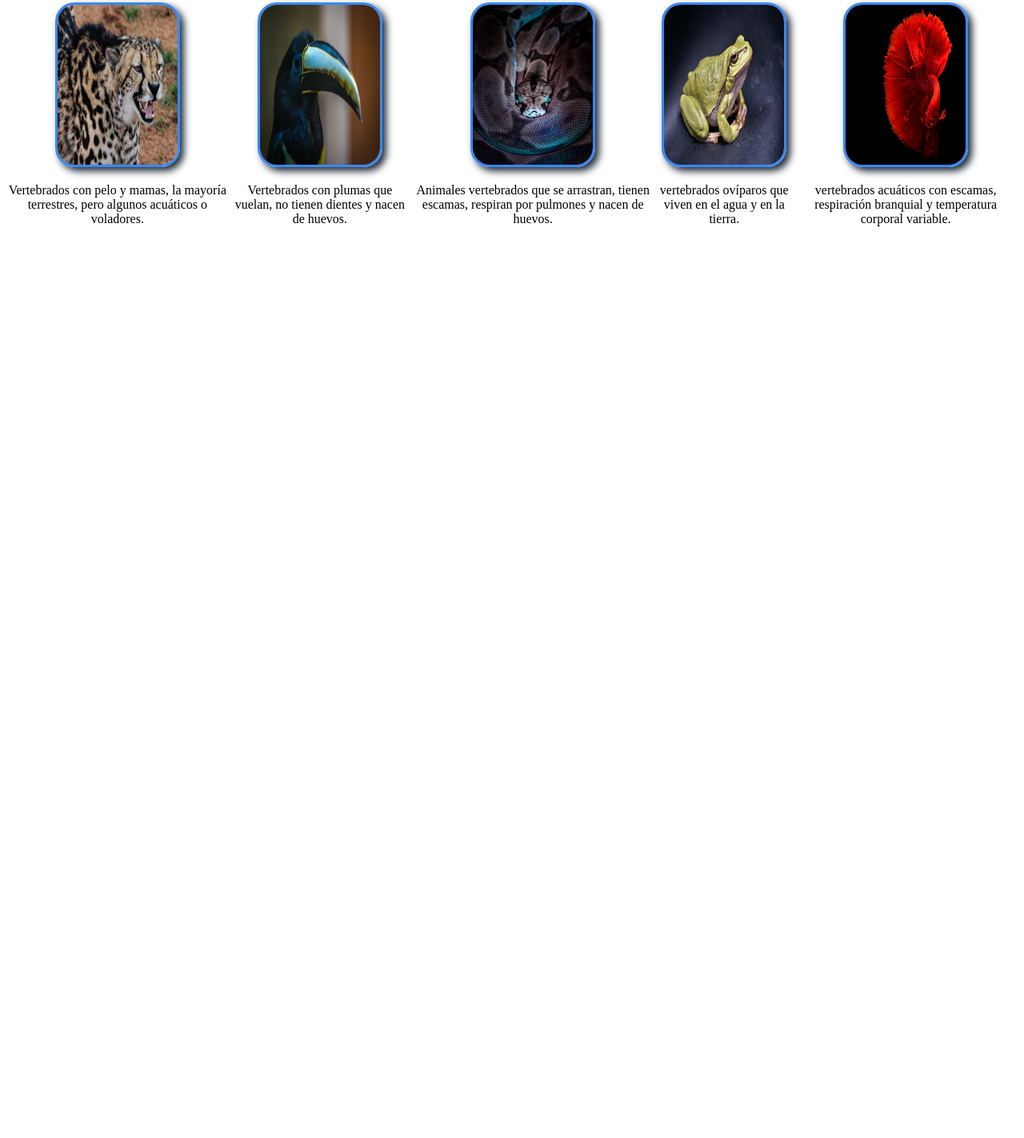
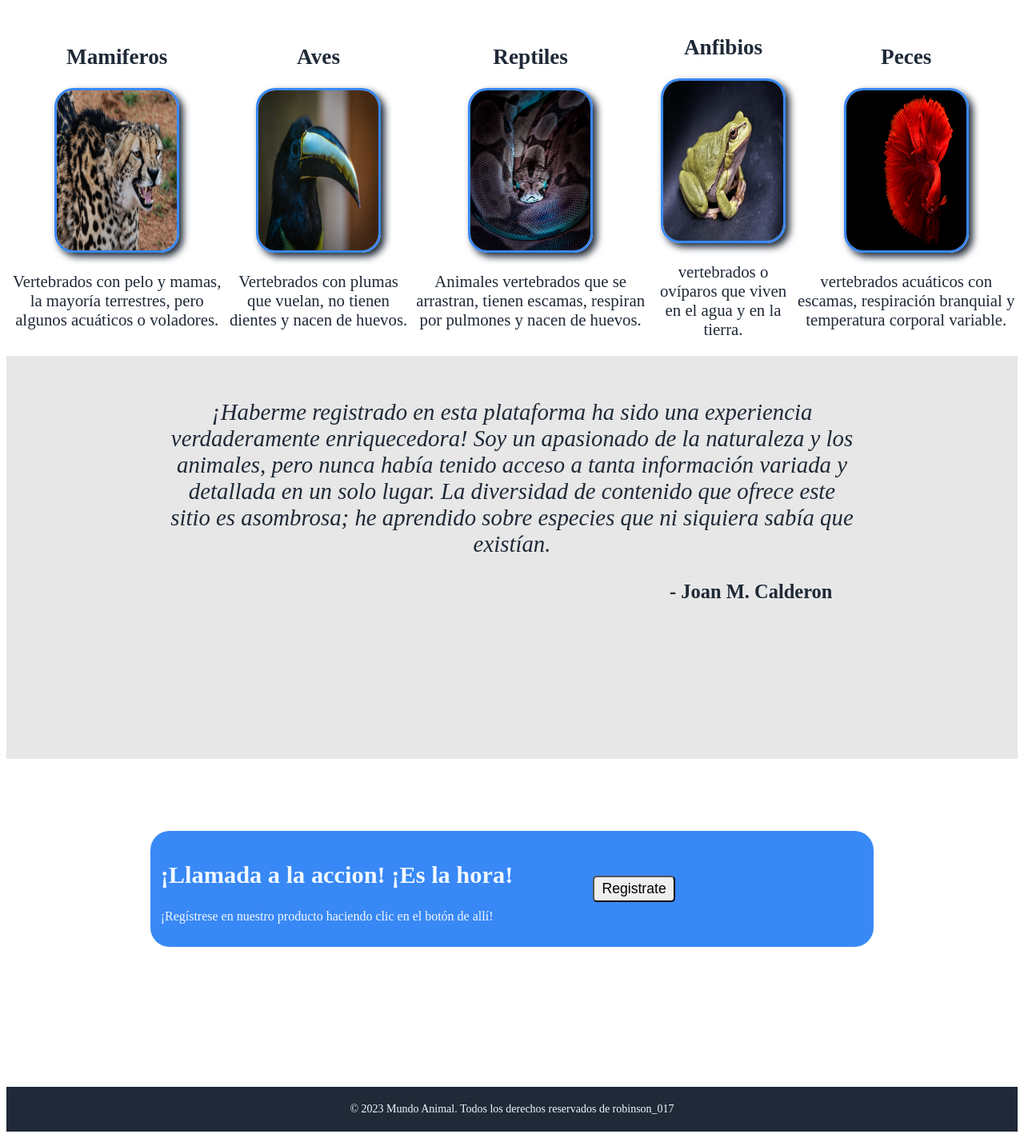
Before and after one commit to RobinsonJr017/pagina-inicio, a plain HTML site: page index.html in a window 1280 px wide. Shown: the part 724-2147 px from the top of the page at 80% size. Before the commit the page ends 1031 px from the top, so only its background shows below. Drawn offline with Linux system fonts and the light colour scheme.

Commit message:
Finalizacion del proyecto (No es responsive)

```diff
--- a/index.html
+++ b/index.html
@@ -15,9 +15,9 @@
                     alt="Logo">
                     <h1 class="titulo">Mundo animal</h1>
                     <div class="anclas">
-                        <a>Informacion</a>
-                        <a>Testimonios</a>
-                        <a>Registrarse</a>
+                        <a style="cursor:pointer">Informacion</a>
+                        <a style="cursor:pointer">Testimonios</a>
+                        <a style="cursor:pointer">Registrarse</a>
                     </div>
                 </div>
             </nav>
@@ -25,8 +25,8 @@
             <div class="container">
                 <div class="container1">
                     <h2> Aprende sobre el interesante mundo animal</h2>
-                    <p>Explorar y comprender el mundo animal es fundamental para ampliar nuestro conocimiento y aprecio por la naturaleza que nos rodea. Aprender sobre los animales no solo nos permite entender la complejidad y diversidad de la vida en la Tierra, sino que también nos brinda valiosas lecciones sobre la coexistencia, la adaptación y la sostenibilidad.</p>
-                <button>Incribirse</button>
+                    <p class="p1">Explorar y comprender el mundo animal es fundamental para ampliar nuestro conocimiento y aprecio por la naturaleza que nos rodea. Aprender sobre los animales no solo nos permite entender la complejidad y diversidad de la vida en la Tierra, sino que también nos brinda valiosas lecciones sobre la coexistencia, la adaptación y la sostenibilidad.</p>
+                <button class="btn1" style="cursor:pointer">Incribirse</button>
                 </div>
                 <div class="img0">
                     <img src="/images/buho.jpg"
@@ -47,6 +47,7 @@
             <div>
                 <div class="imagenes">
                     <div class="img1">
+                        <h2>Mamiferos</h2>
                         <img src="/images/guepardo.jpg"
                         alt="Imgane de un mamifero"
                         width="150px"
@@ -55,6 +56,7 @@
                             Vertebrados con pelo y mamas, la mayoría terrestres, pero algunos acuáticos o voladores.</p>
                     </div>
                     <div class="img2">
+                        <h2>Aves</h2>
                         <img src="/images/ave.jpg"
                         alt="Imgane de un ave"
                         width="150px"
@@ -62,6 +64,7 @@
                         <p>Vertebrados con plumas que vuelan, no tienen dientes y nacen de huevos.</p>
                     </div>
                     <div class="img3">
+                        <h2>Reptiles</h2>
                         <img src="/images/snake.jpg"
                         alt="Imgane de un reptil"
                         width="150px"
@@ -69,13 +72,15 @@
                         <p>Animales vertebrados que se arrastran, tienen escamas, respiran por pulmones y nacen de huevos.</p>
                     </div>
                     <div class="img4">
+                        <h2>Anfibios</h2>
                         <img src="/images/anfibio.jpg"
                         alt="Imgane de un banfibio"
                         width="150px"
                         height="200px">
-                        <p>vertebrados ovíparos que viven en el agua y en la tierra.</p>
+                        <p>vertebrados o ovíparos que viven en el agua y en la tierra.</p>
                     </div>
                     <div class="img5">
+                        <h2>Peces</h2>
                         <img src="/images/fish.jpg"
                         alt="Imgane de un pez"
                         width="150px"
@@ -86,5 +91,33 @@
             </div>
         </div>
     </section>
+
+    <section>
+        <div class="contenedor-seccion2">
+            <div class="parrafo">
+                <p class="info">¡Haberme registrado en esta plataforma ha sido una experiencia verdaderamente enriquecedora! Soy un apasionado de la naturaleza y los animales, pero nunca había tenido acceso a tanta información variada y detallada en un solo lugar. La diversidad de contenido que ofrece este sitio es asombrosa; he aprendido sobre especies que ni siquiera sabía que existían.</p>
+                <p class="nombre">- Joan M. Calderon </p>
+            </div>
+        </div>
+    </section>
+
+    <section>
+        <div class="contenedor-seccion3">
+            <div class="cont-secundario">
+                <div class="txt">
+                    <h1>¡Llamada a la accion! ¡Es la hora! </h1>
+                    <p>¡Regístrese en nuestro producto haciendo clic en el botón de allí!</p>
+                </div>
+                <div class="btn">
+                    <button style="cursor:pointer" class="btn2">Registrate</button>
+                </div>
+            </div>
+
+        </div>
+    </section>
+
+    <footer>
+        <p>&copy; 2023 Mundo Animal. Todos los derechos reservados de robinson_017</p>
+    </footer>
 </body>
 </html>
--- a/style.css
+++ b/style.css
@@ -5,13 +5,25 @@ header {
 }
 
 .container-nav p, a {
-    color: rgb(170, 170, 170);
+    color: #e7e7e7;
 }
 
 .container-nav h1, h2{
     color: aliceblue;
 }
 
+h1 {
+    font-size: 190%;
+}
+
+h2 {
+    font-size: 170%;
+}
+
+.p1 {
+    font-size: 130%;
+
+}
 
 .barra {
     padding:8px;
@@ -31,6 +43,11 @@ header {
 
 a {
     margin-left: 40px;
+    font-size: 130%;
+}
+
+a:hover {
+    color: #3888f6;
 }
 
 .container {
@@ -49,16 +66,39 @@ a {
     box-shadow: 5px 5px 10px hsl(215, 91%, 74%);
 }
 
+.btn1 {
+    border-radius: 5px;
+    padding: 2%;
+    padding-left: 5%;
+    padding-right: 5%;
+    font-size: 110%;
+}
+
+.btn1:hover {
+    background-color: #3888f6;
+    color: aliceblue;
+}
+
 
 /*Seccion 1*/
 
 .contenedor-seccion1 {
     text-align: center;
+    color:#1f2937
+}
+
+.imagenes h2 {
+    color:#1f2937
 }
 
 .imagenes  {
     display: flex;
     align-items: center;
+}
+
+.imagenes p {
+    font-size: 130%;
+
 }
 
 .imagenes img {
@@ -71,3 +111,89 @@ a {
 .imagenes img:hover {
     transform: scale(1.1);
 }
+
+
+/* Seccion 2 Testimonios*/
+
+.contenedor-seccion2 {
+    background-color: #e7e7e7;
+    width: 100%;
+    height: 63vh;
+}
+
+.parrafo {
+    margin-left: 180px;
+    margin-right: 180px;
+    padding: 2%;
+    padding-bottom: 0%;
+    align-items: center;
+    text-align: center;
+    color: #1f2937;
+    font-size: 180%;
+}
+
+.info {
+    font-style: italic;
+}
+
+.nombre {
+    margin-left: 70%;
+    font-weight: bold;
+    font-size: 85%;
+}
+
+/* Seccion 3 (registrarse) */
+
+.contenedor-seccion3 {
+    background-color: #ffffff;
+    width: 100%;
+    height: 40vh;
+}
+
+.cont-secundario {
+    display: flex;
+    align-items: center;
+    margin-left: 180px;
+    margin-right: 180px;
+    margin-top: 90px;
+    margin-bottom: 30px;
+    padding: 1%;
+    background-color: #3888f6;
+    border-radius: 24px;
+    color: aliceblue;
+}
+
+.btn2 {
+    margin-left: 100px;
+    border-radius: 2px;
+    border-radius: 5px;
+    padding: 2%;
+    padding-left: 5%;
+    padding-right: 5%;
+    font-size: 110%;
+}
+
+.btn2:hover {
+    background-color: #1f2937;
+    color: aliceblue;
+
+}
+
+
+/*CopyRight*/
+
+
+footer {
+    background-color: #1f2937;
+    color: aliceblue;
+    text-align: center;
+    padding: 20px;
+}
+
+footer p {
+    font-size: 14px;
+    margin: 0;
+}
+
+
+/* Responsive */
```
Also changed, not shown: 1 other file.
